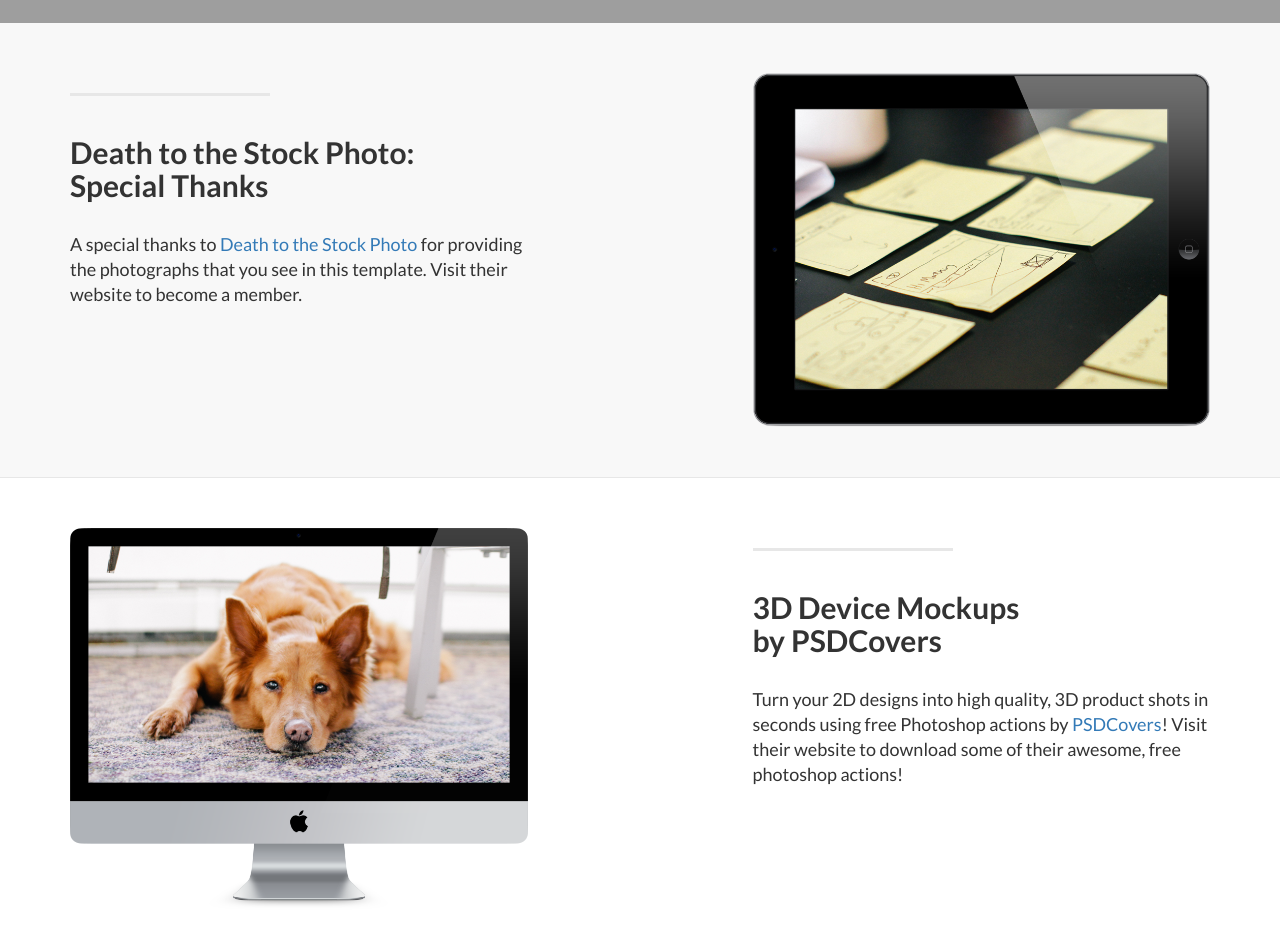
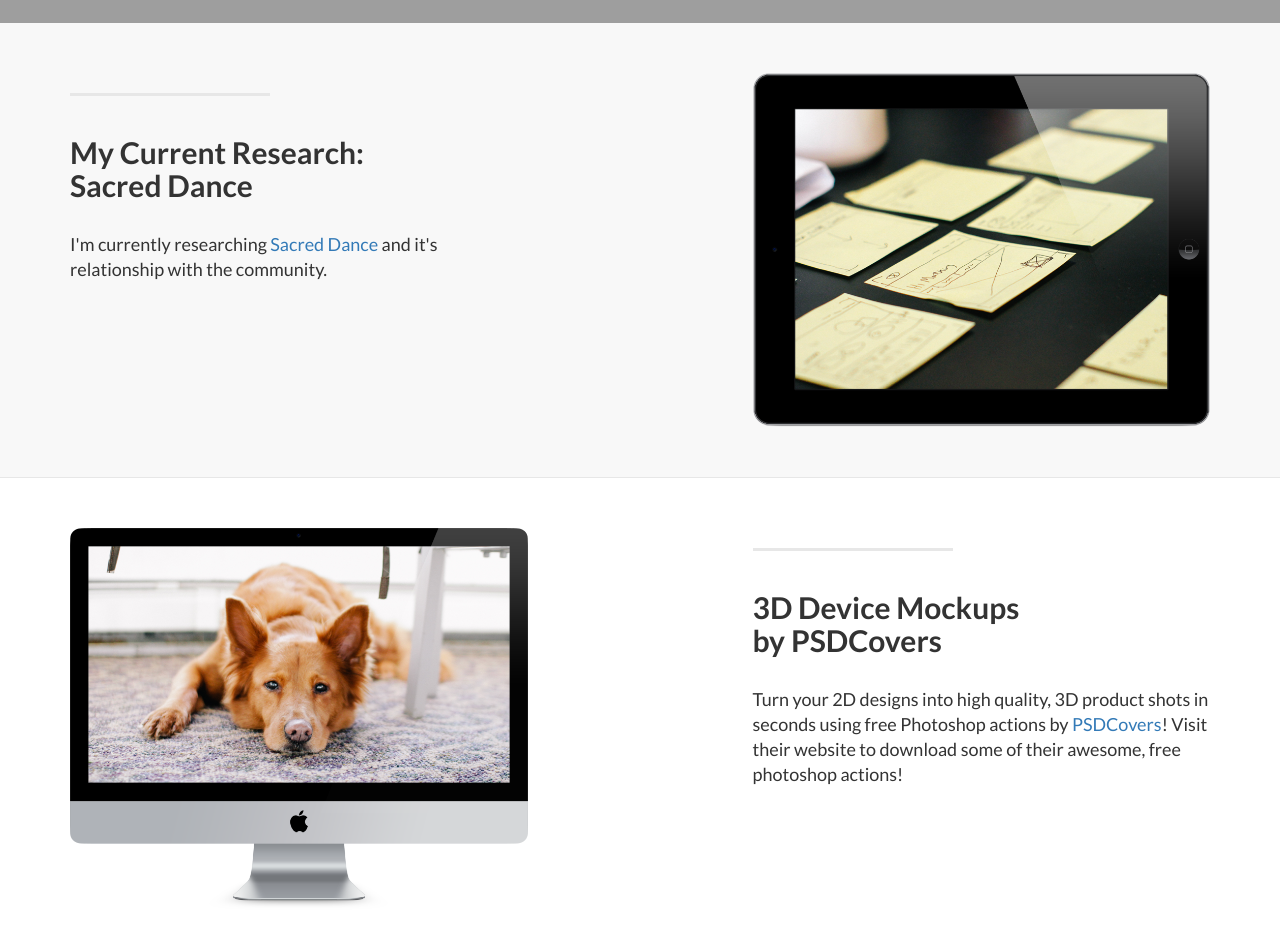
Before and after one commit to Scholarenpointe/Scholarenpointe.github.io, a plain HTML site: page index.html in a window 1280 px wide. Shown: the part 780-1713 px from the top of the page. Drawn offline with Linux system fonts and the light colour scheme; grey boxes are pictures that could not be loaded.

Commit message:
Sacred dance link
Changed special thanks to sacred dance research blurb w/ link to
definition of sacred dance

```diff
--- a/index.html
+++ b/index.html
@@ -108,8 +108,8 @@
                 <div class="col-lg-5 col-sm-6">
                     <hr class="section-heading-spacer">
                     <div class="clearfix"></div>
-                    <h2 class="section-heading">Death to the Stock Photo:<br>Special Thanks</h2>
-                    <p class="lead">A special thanks to <a target="_blank" href="http://join.deathtothestockphoto.com/">Death to the Stock Photo</a> for providing the photographs that you see in this template. Visit their website to become a member.</p>
+                    <h2 class="section-heading">My Current Research:<br>Sacred Dance</h2>
+                    <p class="lead">I'm currently researching <a target="_blank" href="http://sacreddanceguild.org/about/about-sacred-dance/">Sacred Dance</a> and it's relationship with the community.</p>
                 </div>
                 <div class="col-lg-5 col-lg-offset-2 col-sm-6">
                     <img class="img-responsive" src="img/ipad.png" alt="">
```
